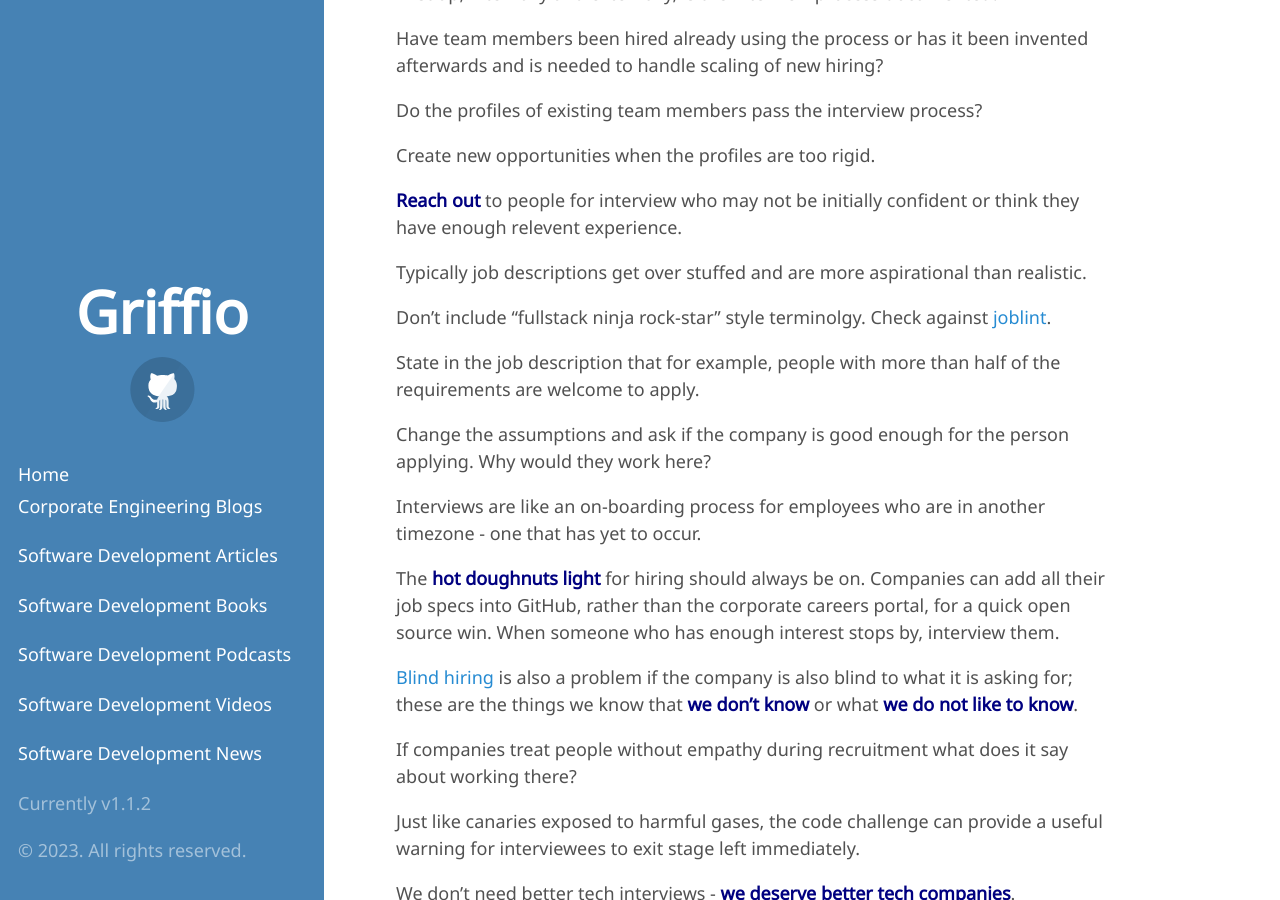
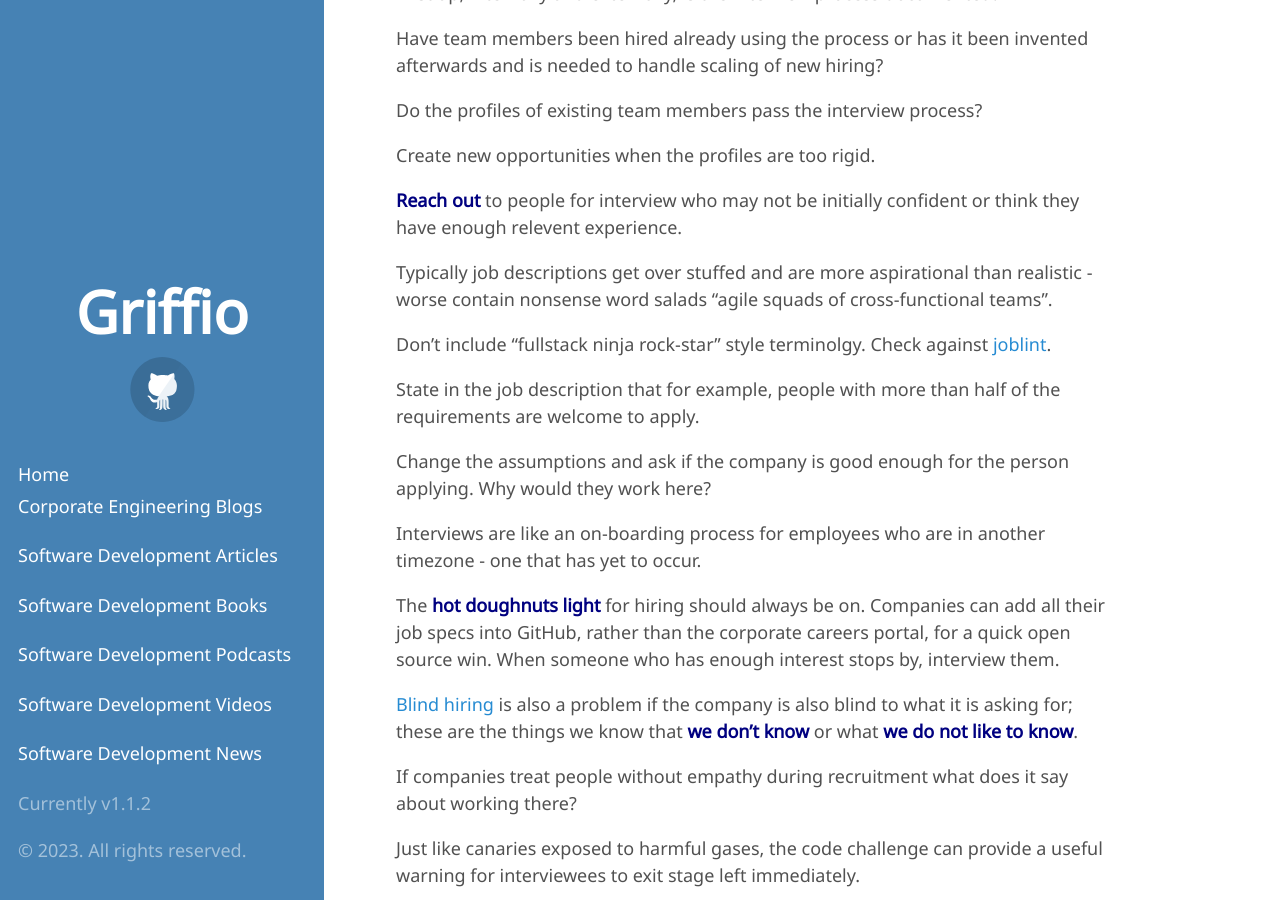
Before and after one commit to griffio/griffio.github.io, a Jekyll site: the page built from _posts/2016-06-12-Culture-Canaries-The-Interview-Coding-Challenge.md, in a window 1280 px wide and 900 px high, scrolled down 1482 px. Built offline with Jekyll 4.4.1, drawn with Linux system fonts in a browser that asks for light colours; some web fonts are replaced.

Commit message:
Update 2016-06-12-Culture-Canaries-The-Interview-Coding-Challenge.md

```diff
--- a/_posts/2016-06-12-Culture-Canaries-The-Interview-Coding-Challenge.md
+++ b/_posts/2016-06-12-Culture-Canaries-The-Interview-Coding-Challenge.md
@@ -45,7 +45,7 @@
 
 **Reach out** to people for interview who may not be initially confident or think they have enough relevent experience.
 
-Typically job descriptions get over stuffed and are more aspirational than realistic.
+Typically job descriptions get over stuffed and are more aspirational than realistic - worse contain nonsense word salads "agile squads of cross-functional teams".
 
 Don't include "fullstack ninja rock-star" style terminolgy. Check against [joblint](https://www.npmjs.com/package/joblint).
 
```
